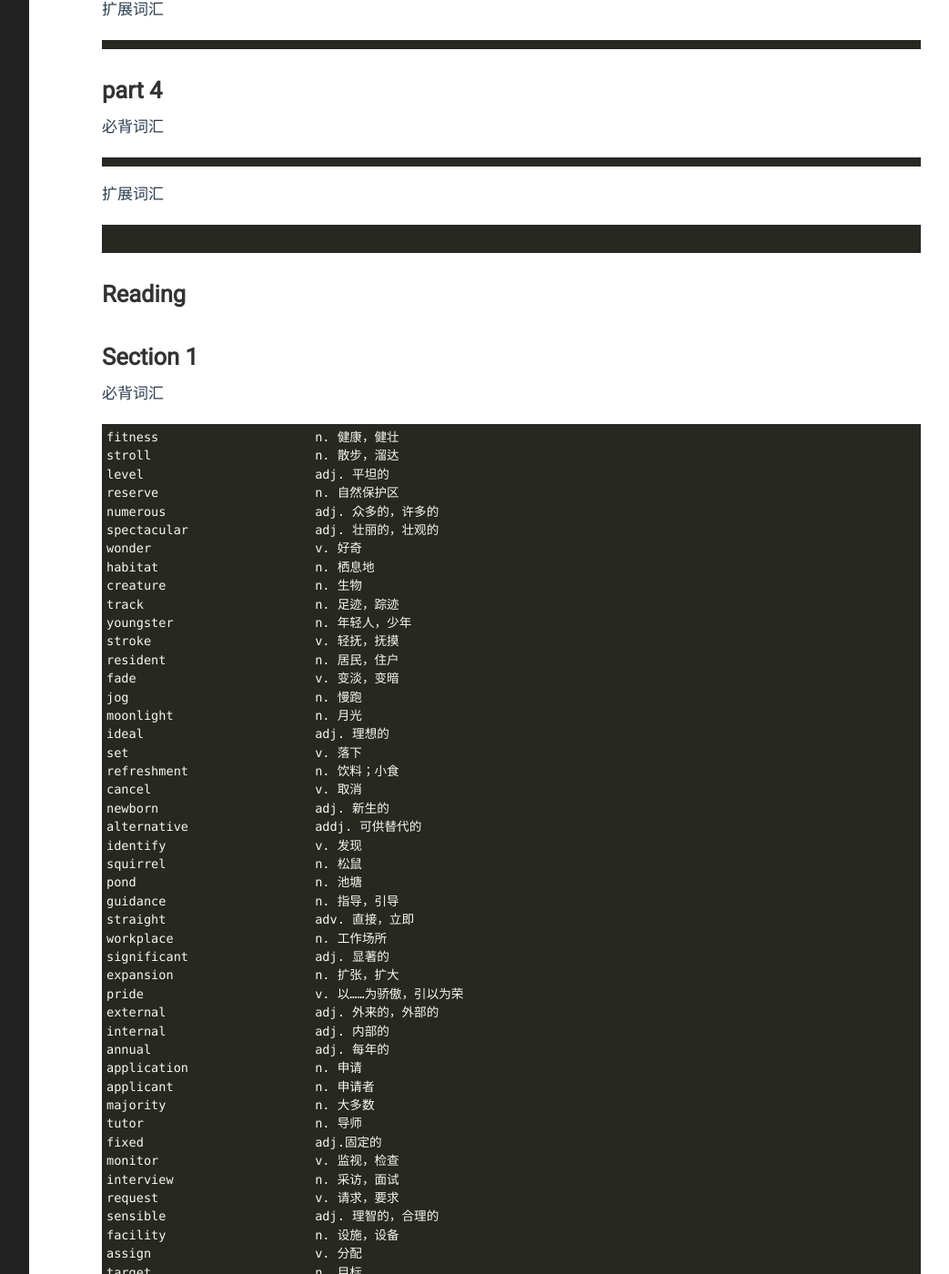
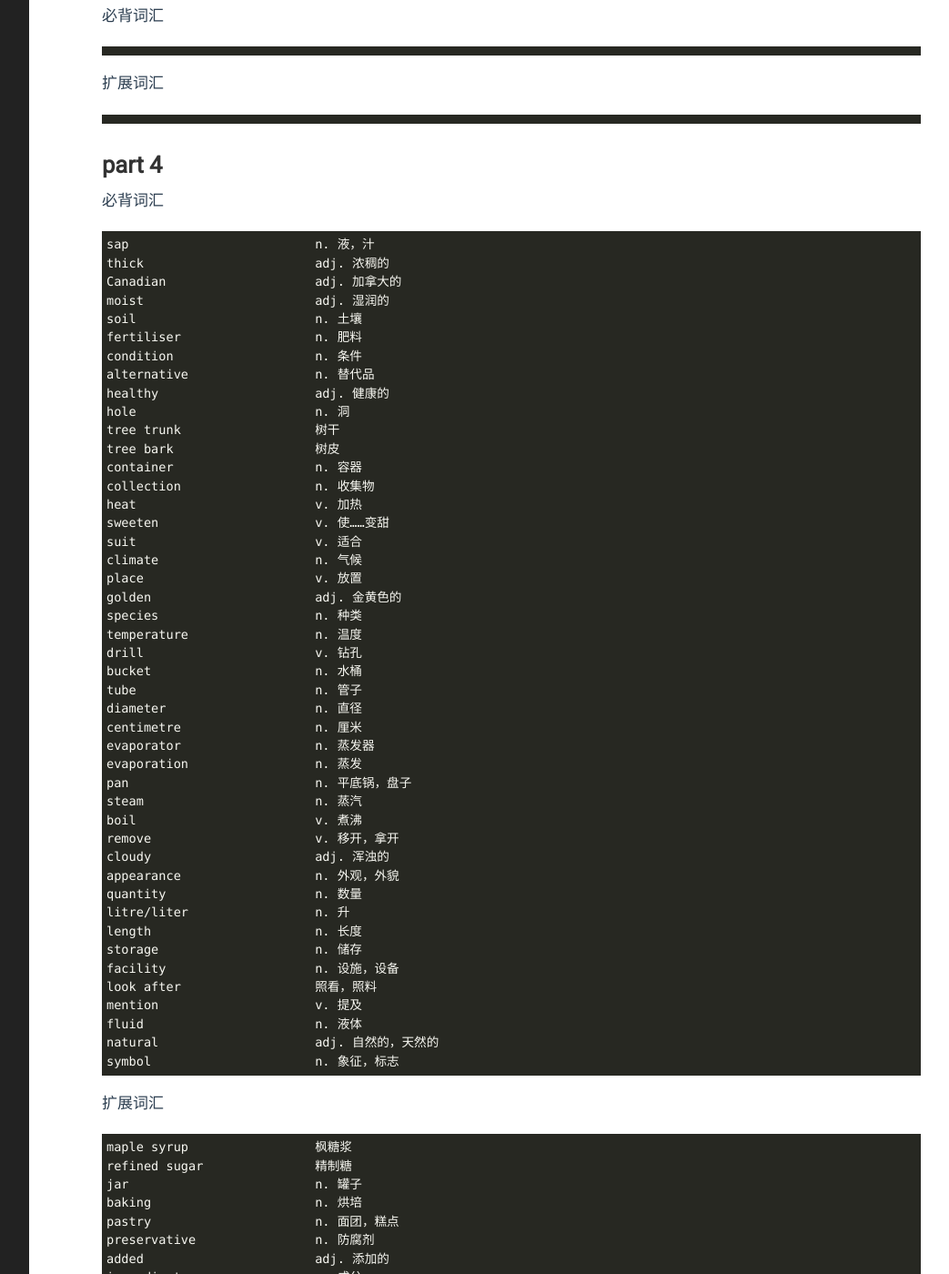
Before and after one commit to yejinp/yejinp.github.io, a Jekyll site: the page built from _posts/2023-06-03-vocabularies for IELTS 17-4 general Training.markdown, in a window 1280 px wide and 1400 px high, scrolled down 1571 px. Shown: the whole window at 91% size, without its empty margins (188-1231 px from the left). Built offline with Jekyll 4.4.1, drawn with Linux system fonts in a browser that asks for light colours; some of the changed text lies outside the part shown.

Commit message:
add new vocabulary

````diff
--- a/_posts/2023-06-03-vocabularies for IELTS 17-4 general Training.markdown
+++ b/_posts/2023-06-03-vocabularies for IELTS 17-4 general Training.markdown
@@ -59,6 +59,10 @@ plumber                     n. 水管工
 # part 2 #
 必背词汇
 ```
+hotel industry              酒店行业
+rely on                     依赖，依靠
+cause                       n. 起因
+unaware                     adj. 未意识到的
 ```
 扩展词汇
 
@@ -76,10 +80,67 @@ plumber                     n. 水管工
 # part 4 #
 必背词汇
 ```
+sap                         n. 液，汁
+thick                       adj. 浓稠的
+Canadian                    adj. 加拿大的
+moist                       adj. 湿润的
+soil                        n. 土壤
+fertiliser                  n. 肥料
+condition                   n. 条件
+alternative                 n. 替代品
+healthy                     adj. 健康的
+hole                        n. 洞
+tree trunk                  树干
+tree bark                   树皮
+container                   n. 容器
+collection                  n. 收集物
+heat                        v. 加热
+sweeten                     v. 使……变甜
+suit                        v. 适合
+climate                     n. 气候
+place                       v. 放置
+golden                      adj. 金黄色的
+species                     n. 种类
+temperature                 n. 温度
+drill                       v. 钻孔
+bucket                      n. 水桶
+tube                        n. 管子
+diameter                    n. 直径
+centimetre                  n. 厘米
+evaporator                  n. 蒸发器
+evaporation                 n. 蒸发
+pan                         n. 平底锅，盘子
+steam                       n. 蒸汽
+boil                        v. 煮沸
+remove                      v. 移开，拿开
+cloudy                      adj. 浑浊的
+appearance                  n. 外观，外貌
+quantity                    n. 数量
+litre/liter                 n. 升
+length                      n. 长度
+storage                     n. 储存
+facility                    n. 设施，设备
+look after                  照看，照料
+mention                     v. 提及
+fluid                       n. 液体
+natural                     adj. 自然的，天然的
+symbol                      n. 象征，标志
 ```
 扩展词汇
 
 ```
+maple syrup                 枫糖浆
+refined sugar               精制糖
+jar                         n. 罐子
+baking                      n. 烘培
+pastry                      n. 面团，糕点
+preservative                n. 防腐剂
+added                       adj. 添加的
+ingredient                  n. 成分
+sun exposure                日晒
+feature                     v. 以……为特征
+filter                      v. 过滤
+package                     v. 打包
 
 ```
 
````
